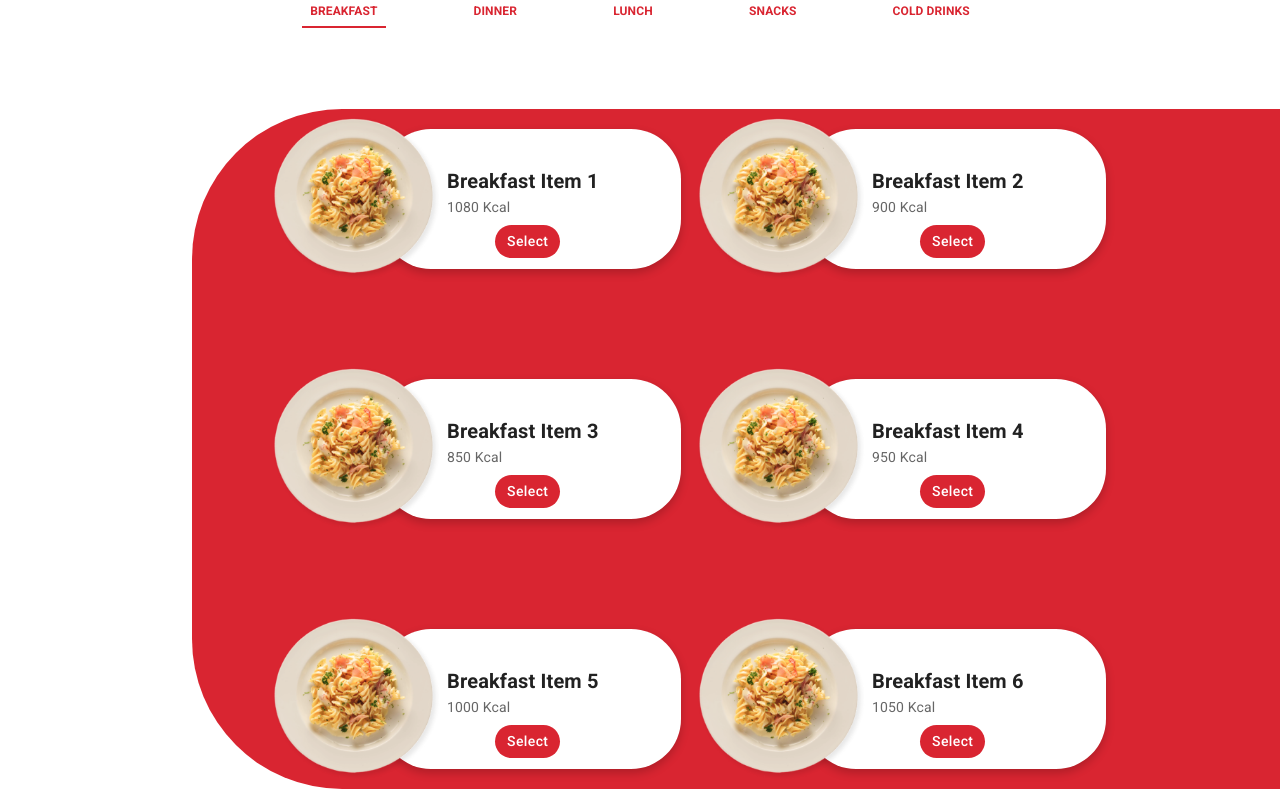
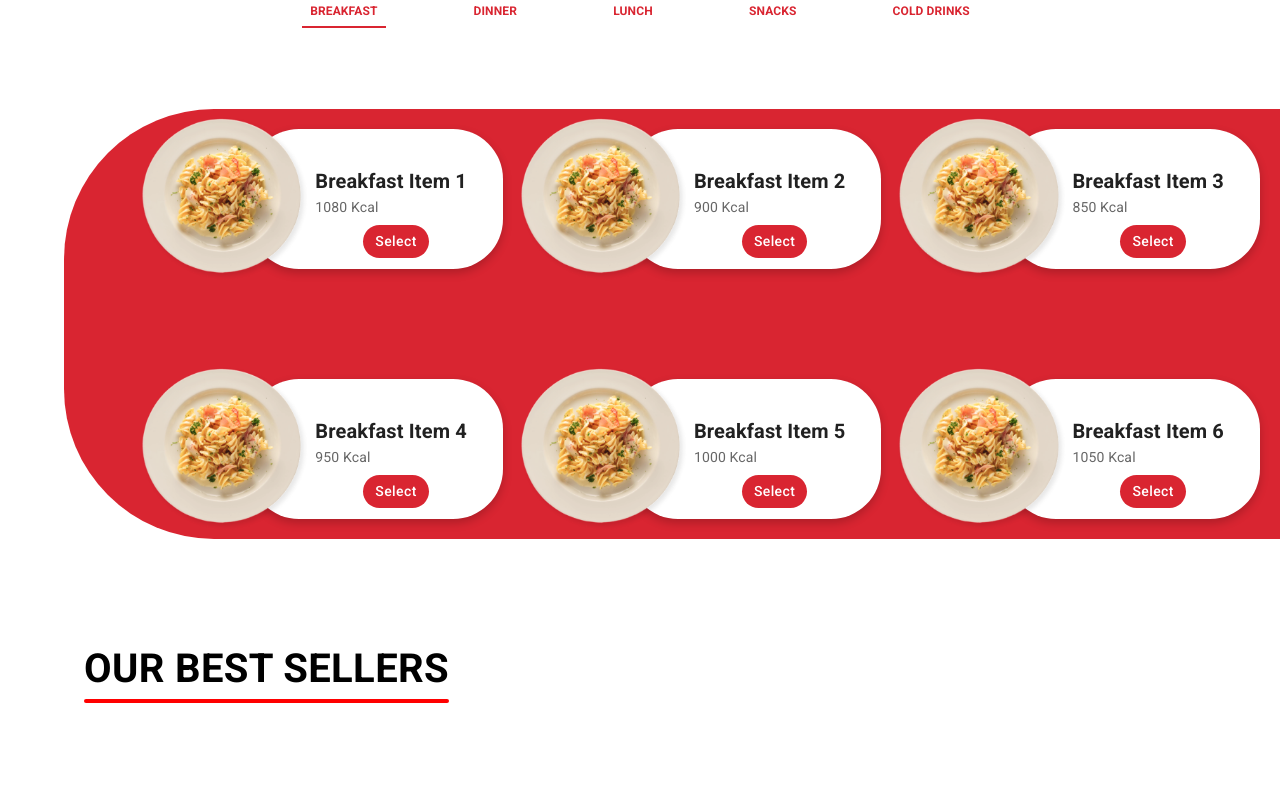
Before and after one commit to Malik-Muhammad-Ali/captainchefhome, a React (Vite) app: page / in a window 1280 px wide. Shown: the part 2433-3224 px from the top of the page. Built offline with nearby package versions, Linux system fonts and the light colour scheme.

Commit message:
changed meals section styles for responsiveness

```diff
--- a/src/components/home/Meals.jsx
+++ b/src/components/home/Meals.jsx
@@ -385,13 +385,14 @@ const Meals = () => {
           backgroundColor: "#D92531",
           borderTopLeftRadius: "150px",
           borderBottomLeftRadius: "150px",
-          width: { lg: "85%", md: "85%", sm: "100%", xs: "100%" },
-          marginLeft: { lg: "15%", md: "15%", sm: "0", xs: "0" },
+          width: { lg: "95%", md: "95%", sm: "100%", xs: "100%" },
+          marginLeft: { lg: "5%", md: "5%", sm: "0", xs: "0" },
           height: "auto",
           // gap: "20px",
           padding: "20px",
           // direction: isArabic ? "rtl" : "ltr",
           display: "flex",
+          // gap: "10px",
           justifyContent: "center",
           alignItems: "center",
         }}
@@ -405,7 +406,12 @@ const Meals = () => {
             display: "flex",
             alignItems: "center",
             gap: { xs: "17px", md: "40px", sm: "40px", lg: "110px" },
-            justifyContent: "center",
+            justifyContent: {
+              lg: "flex-end",
+              sm: "center",
+              md: "flex-end",
+              xs: "center",
+            },
 
             // mb: "20px",
           }}
@@ -431,8 +437,8 @@ const Meals = () => {
                   minWidth: {
                     xs: "200px",
                     sm: "300px",
-                    md: "300px",
-                    lg: "300px",
+                    md: "250px",
+                    lg: "250px",
                   },
                   height: "140px",
                   overflow: "visible",
```
